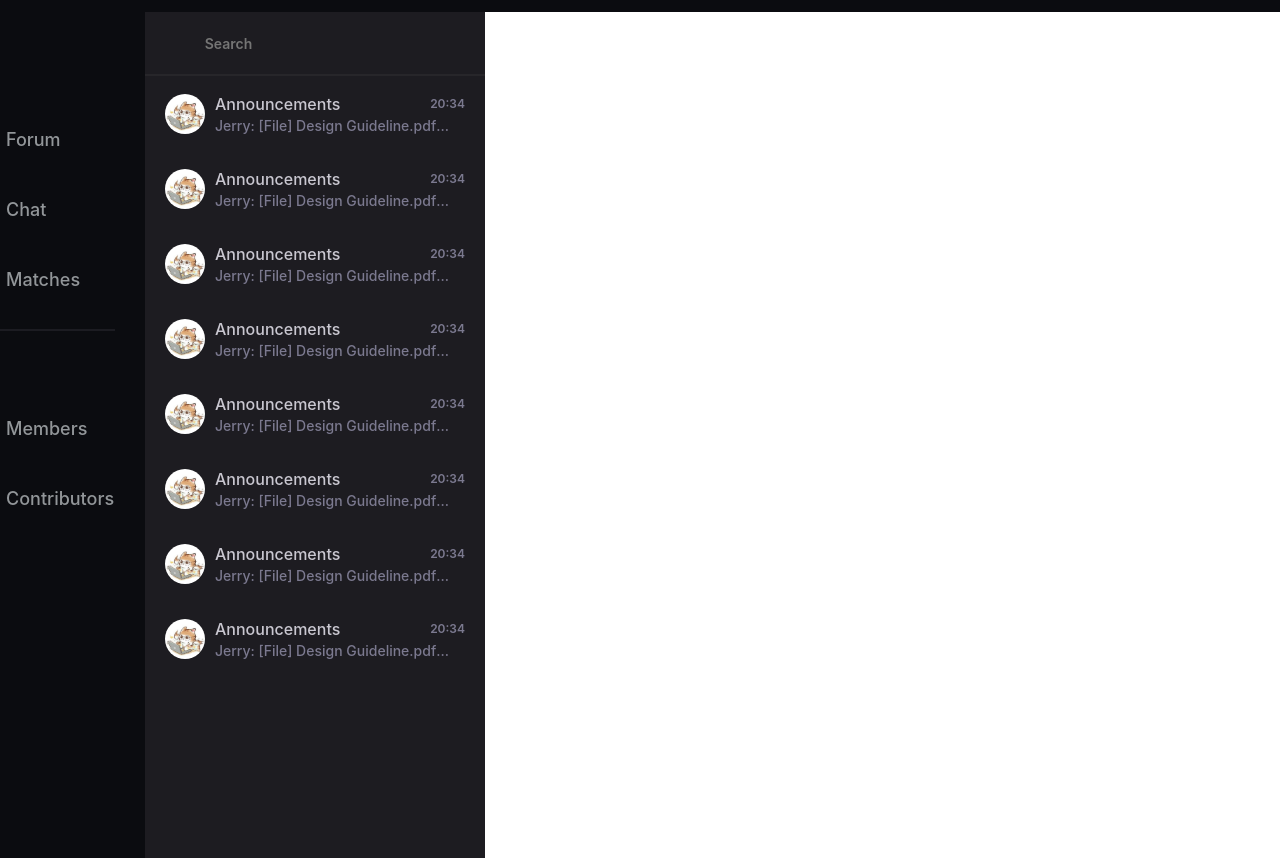
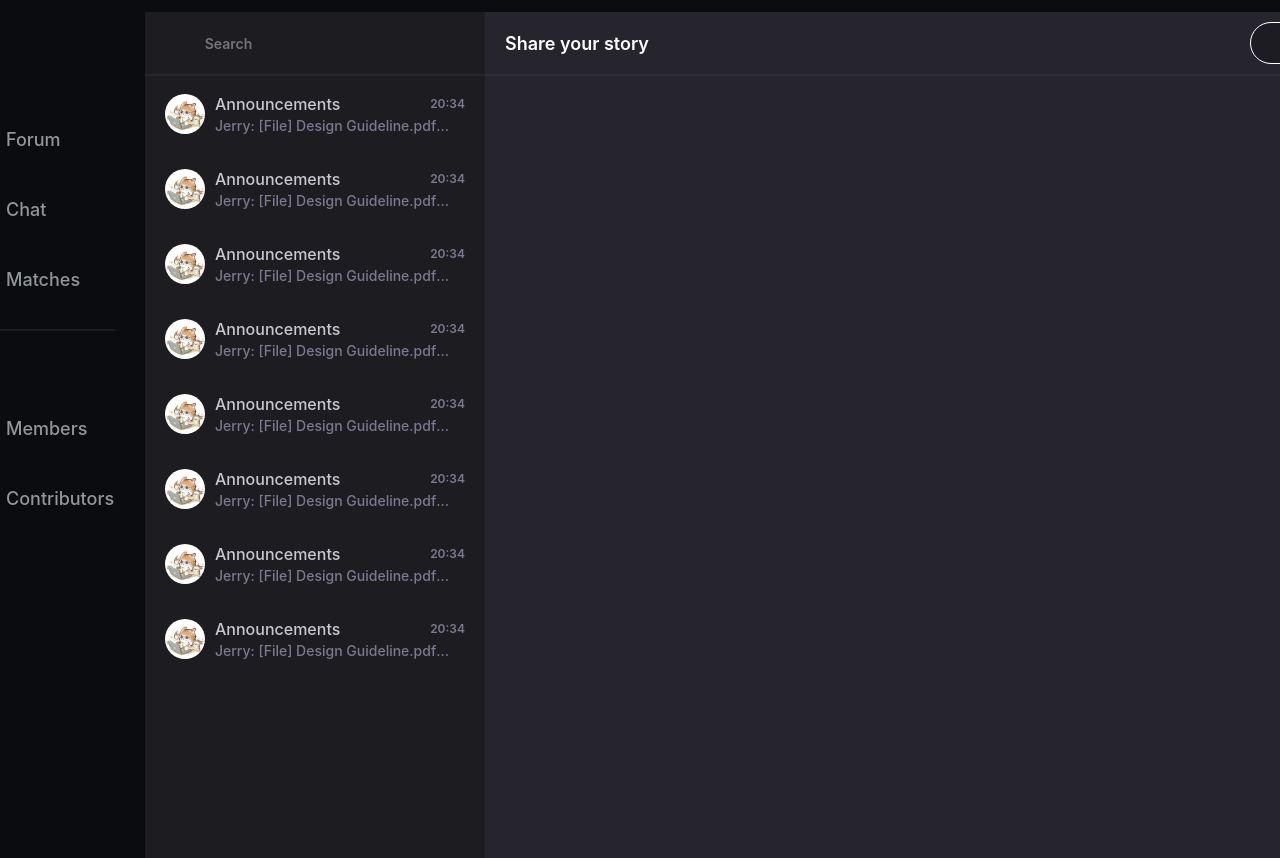
Before and after one commit to aslan-alt/chart-demo, a React (Create React App) app in the folder client/: page / in a window 1280 px wide. Shown: the top 858 px of the page. Built offline with nearby package versions, Linux system fonts and the light colour scheme; no server answers.

Commit message:
Patch: add ChannelsAndMessages

```diff
--- a/client/public/index.html
+++ b/client/public/index.html
@@ -47,6 +47,6 @@
       To begin the development, run `npm start` or `yarn start`.
       To create a production bundle, use `npm run build` or `yarn build`.
     -->
-    <script src="//at.alicdn.com/t/c/font_3864759_0m5ouwsd1im.js"></script>
+    <script src="//at.alicdn.com/t/c/font_3864759_9zlibtmed4v.js"></script>
   </body>
 </html>
--- a/client/src/App.tsx
+++ b/client/src/App.tsx
@@ -1,8 +1,9 @@
 import React, {FC, useEffect} from 'react';
 
 import {createBrowserRouter, RouterProvider} from 'react-router-dom';
-import {Home} from './Home';
+
 import {Layout} from './component/Layout';
+import {ChannelsAndMessages} from './component/ChannelsAndMessages';
 
 const getData = async () => {
   return await fetch('http://localhost:8000/graphql', {
@@ -28,33 +29,40 @@ const getData = async () => {
 const router = createBrowserRouter([
   {
     path: '/',
-    element: <Home />,
+    element: (
+      <Layout>
+        <ChannelsAndMessages />
+      </Layout>
+    ),
   },
   {
-    path: '/forum',
-    element: <Layout />,
+    path: 'forum',
+    element: <Layout>xxxxz</Layout>,
   },
   {
-    path: '/chat',
-    element: <Layout />,
+    path: 'chat',
+    element: (
+      <Layout>
+        <ChannelsAndMessages />
+      </Layout>
+    ),
     children: [
       {
         path: '/chat/chanel/:id',
-        element: <div>xxxxxz</div>,
       },
     ],
   },
   {
-    path: '/matches',
-    element: <div>matches</div>,
+    path: 'matches',
+    element: <Layout>matches</Layout>,
   },
   {
     path: '/members',
-    element: <Layout />,
+    element: <Layout>members</Layout>,
   },
   {
     path: '/contributors',
-    element: <div>contributors</div>,
+    element: <Layout>contributors</Layout>,
   },
 ]);
 const App: FC = () => {
--- a/client/src/Home.tsx
+++ /dev/null
@@ -1,6 +0,0 @@
-import React from 'react';
-import {Layout} from './component/Layout';
-
-export const Home = () => {
-  return <Layout></Layout>;
-};
--- a/client/src/component/Body.tsx
+++ b/client/src/component/Body.tsx
@@ -1,33 +1,17 @@
 import styled from 'styled-components';
 import {Sidebar} from './Sidebar';
-import {SearchInput} from './SearchInput';
-import {imgUrl} from '../constant/test';
-import {Channel} from './Channel';
 
-export const Body = () => {
-  const x = [imgUrl, imgUrl];
-  const imgSize = (() => {
-    if ([3, 4].includes(x.length)) {
-      return 20;
-    }
-    return x.length >= 5 ? 40 / 3 : 40;
-  })();
-  console.log('imgSize-----');
-  console.log(imgSize);
+import React, {FC} from 'react';
+
+type Props = {
+  children: React.ReactNode;
+};
+
+export const Body: FC<Props> = ({children}) => {
   return (
     <Container>
       <Sidebar />
-      <Content>
-        <ContentLeft>
-          <StyledInput iconSize={2} />
-          <Channels>
-            {[1, 2, 3, 4, 5, 6, 7, 8].map((id) => {
-              return <Channel id={id} />;
-            })}
-          </Channels>
-        </ContentLeft>
-        <ContentRight></ContentRight>
-      </Content>
+      {children}
     </Container>
   );
 };
@@ -38,31 +22,3 @@ const Container = styled.div`
   display: grid;
   grid-template-columns: 225px 1fr;
 `;
-
-const Content = styled.div`
-  display: grid;
-  grid-template-columns: 340px 1fr;
-`;
-
-const ContentLeft = styled.div`
-  background: var(--mt-chat-background-black-color);
-`;
-
-const ContentRight = styled.div``;
-
-const StyledInput = styled(SearchInput)`
-  width: 100%;
-  height: 64px;
-  border-radius: 0;
-  font-weight: var(--mt-font-weight-medium);
-  font-size: var(--mt-spacing-2x);
-  background: var(--mt-chat-background-black-color);
-  color: #7b798f;
-  border-bottom: 2px solid rgb(39, 38, 42);
-  padding: 20px;
-  input {
-    margin-left: 12px;
-  }
-`;
-
-const Channels = styled.div``;
--- a/client/src/component/Channel.tsx
+++ b/client/src/component/Channel.tsx
@@ -1,6 +1,6 @@
 import {ChannelNameAndMessage} from './ChannelNameAndMessage';
 import styled from 'styled-components';
-import {Link} from 'react-router-dom';
+import {Link, useParams} from 'react-router-dom';
 import {imgUrl} from '../constant/test';
 import {FC} from 'react';
 
@@ -9,6 +9,9 @@ type Props = {
 };
 
 export const Channel: FC<Props> = ({id}) => {
+  const params = useParams<{id: string}>();
+  const selectedId = Number(params?.id?.replace(':', '') ?? -1);
+  const isActive = selectedId === id;
   const x = [imgUrl, imgUrl];
   const imgSize = (() => {
     if ([3, 4].includes(x.length)) {
@@ -17,23 +20,24 @@ export const Channel: FC<Props> = ({id}) => {
     return x.length >= 5 ? 40 / 3 : 40;
   })();
   return (
-    <Container to={`/chat/chanel/:${id}`}>
+    <Container to={`/chat/chanel/:${id}`} isActive={isActive}>
       <ChannelImgContainer>
-        {x.map((item) => {
-          return <img width={imgSize} height={imgSize} src={item} />;
+        {x.map((item, index) => {
+          return <img key={item + index} width={imgSize} height={imgSize} src={item} alt="" />;
         })}
       </ChannelImgContainer>
-
       <ChannelNameAndMessage />
     </Container>
   );
 };
 
-const Container = styled(Link)`
+const Container = styled(Link)<{isActive: boolean}>`
   display: flex;
   height: 75px;
   background: var(--mt-chat-background-black-color);
-
+  ${(props) => {
+    return props.isActive ? 'background:#26252D;' : '';
+  }};
   padding: 0 20px 0 20px;
   align-items: center;
 `;
--- /dev/null
+++ b/client/src/component/ChannelsAndMessages.tsx
@@ -0,0 +1,96 @@
+import {Channel} from './Channel';
+import {Icon} from './Icon';
+import styled from 'styled-components';
+import {SearchInput} from './SearchInput';
+import {useParams} from 'react-router-dom';
+
+export const ChannelsAndMessages = () => {
+  const params = useParams<{id: string}>();
+  const selectedId = params?.id?.replace(':', '');
+  return (
+    <Content>
+      <ContentLeft>
+        <StyledInput iconSize={2} />
+        <Channels>
+          {[1, 2, 3, 4, 5, 6, 7, 8].map((id) => {
+            return <Channel key={id} id={id} />;
+          })}
+        </Channels>
+      </ContentLeft>
+      <ContentRight>
+        <ActiveChannelHeader>
+          Share your story
+          <GroupButton>
+            <Icon name="users" size={1.5} />
+            <MembersCount>{4}</MembersCount>
+          </GroupButton>
+        </ActiveChannelHeader>
+        <ActiveChannelContent>{selectedId}</ActiveChannelContent>
+      </ContentRight>
+    </Content>
+  );
+};
+
+const StyledInput = styled(SearchInput)`
+  width: 100%;
+  height: 64px;
+  border-radius: 0;
+  font-weight: var(--mt-font-weight-medium);
+  font-size: var(--mt-spacing-2x);
+  background: var(--mt-chat-background-black-color);
+  color: #7b798f;
+  border-bottom: 2px solid rgb(39, 38, 42);
+  padding: 20px;
+  input {
+    margin-left: 12px;
+  }
+`;
+
+const Channels = styled.div``;
+
+const ActiveChannelHeader = styled.div`
+  height: 64px;
+  color: var(--mt-chat-white-font-color);
+  font-weight: 600;
+  font-size: 18px;
+  padding: 10px 20px 10px 20px;
+  border-bottom: 2px solid rgb(46, 45, 51);
+  display: flex;
+  align-items: center;
+  justify-content: space-between;
+`;
+
+const ActiveChannelContent = styled.div`
+  height: 64px;
+`;
+
+const GroupButton = styled.button`
+  border: 1px solid var(--mt-chat-white-font-color);
+  width: 90px;
+  height: 100%;
+  border-radius: 50px;
+  font-weight: 600;
+  font-size: 15px;
+  color: var(--mt-chat-white-font-color);
+  background: rgb(28, 28, 34);
+  display: flex;
+  justify-content: center;
+  align-items: center;
+`;
+
+const MembersCount = styled.span`
+  margin-left: 12px;
+`;
+
+const Content = styled.div`
+  display: grid;
+  grid-template-columns: 340px 1fr;
+`;
+
+const ContentLeft = styled.div`
+  background: var(--mt-chat-background-black-color);
+`;
+
+const ContentRight = styled.div`
+  background: #26252d;
+`;
--- a/client/src/component/IconWithCount.tsx
+++ b/client/src/component/IconWithCount.tsx
@@ -37,5 +37,5 @@ const Count = styled.div`
   border-radius: 100px;
   font-size: 11px;
   font-weight: var(--mt-font-weight-medium);
-  color: #ffffff;
+  color: var(--mt-chat-white-font-color);
 `;
--- a/client/src/component/Layout.tsx
+++ b/client/src/component/Layout.tsx
@@ -1,13 +1,13 @@
 import {Header} from './Header';
 import {Body} from './Body';
-import React from 'react';
+import React, {ComponentProps, FC} from 'react';
 import styled from 'styled-components';
 
-export const Layout = () => {
+export const Layout: FC<ComponentProps<typeof Body>> = ({children}) => {
   return (
     <Container>
       <Header />
-      <Body />
+      <Body>{children}</Body>
     </Container>
   );
 };
--- a/client/src/reset.css
+++ b/client/src/reset.css
@@ -10,6 +10,7 @@
     --mt-chat-width:1440px;
     --mt-chat-m-font-size:14px;
     --mt-chat-black-color:rgb(11,12,16);
+    --mt-chat-white-font-color:#FFFFFF;
     --mt-chat-background-black-color:#1d1c21;
     --font-hei: -apple-system, "Noto Sans", "Helvetica Neue", Helvetica, "Nimbus Sans L", Arial, "Liberation Sans", "PingFang SC", "Hiragino Sans GB", "Noto Sans CJK SC", "Source Han Sans SC", "Source Han Sans CN", "Microsoft YaHei", "Wenquanyi Micro Hei", "WenQuanYi Zen Hei", "ST Heiti", SimHei, "WenQuanYi Zen Hei Sharp", sans-serif;
 
```
